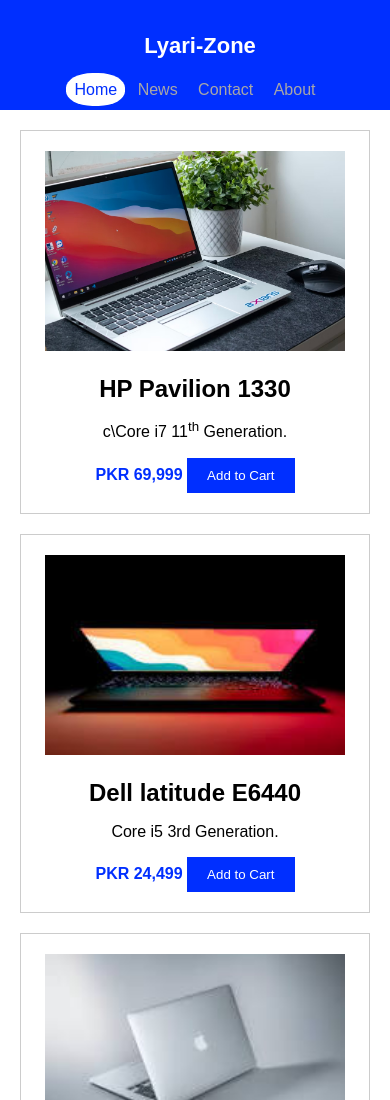
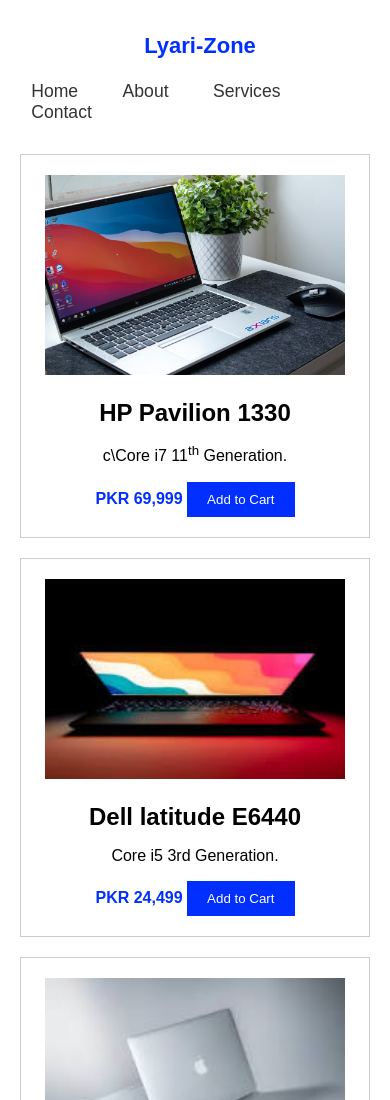
Before and after one commit to HamzaMemon007/E-Commerce-Website, a plain HTML site: page index.html in a window 390 px wide. Shown: the top 1100 px of the page. Drawn offline with nearby package versions, Linux system fonts and the light colour scheme.

Commit message:
Only Footer Remaning

```diff
--- a/index.html
+++ b/index.html
@@ -7,20 +7,28 @@
     <title>Lyari Zone</title>
     <link rel="stylesheet" href="styles.css">
     <link rel="stylesheet" href="https://cdn.jsdelivr.net/npm/bootstrap-icons@1.11.3/font/bootstrap-icons.min.css">
-    <link rel="stylesheet" href="./nav.css">
+    <!-- <link rel="stylesheet" href="./nav.css"> -->
+    <link rel="shortcut icon" href="./assets/shopping-cart.png" type="image/x-icon">
+    <link rel="stylesheet" href="./just test.css">
 </head>
 
 <body>
     <header>
-        <div class="brand-name">
-            <p>Lyari-Zone</p>
-        </div>
-        <div class="topnav">
+        <!-- <div class="topnav">
             <a href="#home" class="active">Home</a>
             <a href="#news">News</a>
             <a href="#contact">Contact</a>
             <a href="#about">About</a>
+        </div> -->
+        <div class="brand-name">
+            <p>Lyari-Zone</p>
         </div>
+        <nav>
+            <a href="#">Home<span></span></a>
+            <a href="#">About<span></span></a>
+            <a href="#">Services<span></span></a>
+            <a href="#">Contact<span></span></a>
+        </nav>
     </header>
     <main>
         <section class="products">
--- /dev/null
+++ b/just test.css
@@ -0,0 +1,54 @@
+nav a {
+    position: relative;
+    font-size: 1.1em;
+    color: #333;
+    text-decoration: none;
+    padding: 6px 20px;
+    transition: .5s;
+}
+nav a:hover {
+    color: #002fff;
+}
+nav a span {
+    position: absolute;
+    top: 0;
+    left: 0;
+    width: 100%;
+    height: 100%;
+    z-index: -1;
+    border-bottom: 2px solid #002fff;
+    border-radius: 15px;
+    transform: scale(0) translateY(50px);
+    opacity: 0;
+    transition: .5s;
+}
+nav a:hover span {
+    transform: scale(1) translateY(0);
+    opacity: 1;
+}
+header {
+    color: #fff;
+    /* text-align: center; */
+    /* background: linear-gradient(90deg, rgba(255, 255, 255, 1) 0%, rgba(0, 19, 181, 1) 100%); */
+    /* background-color: #002fff; */
+    display: flex;
+    justify-content: space-between;
+    align-items: center;
+    padding: 0.7em;
+    flex-wrap: wrap;
+    /* border-bottom: 3px double grey; */
+}
+.brand-name {
+    justify-content: left;
+    color: #002fff;
+    padding: 0 0 0 10px;
+    margin: 0;
+    font-weight: bolder;
+    font-size: 22px;
+}
+
+@media screen and (max-width: 768px) {
+    header{
+        justify-content: center;
+    }
+}
```
Also changed, not shown: assets/shopping-cart.png (added).
